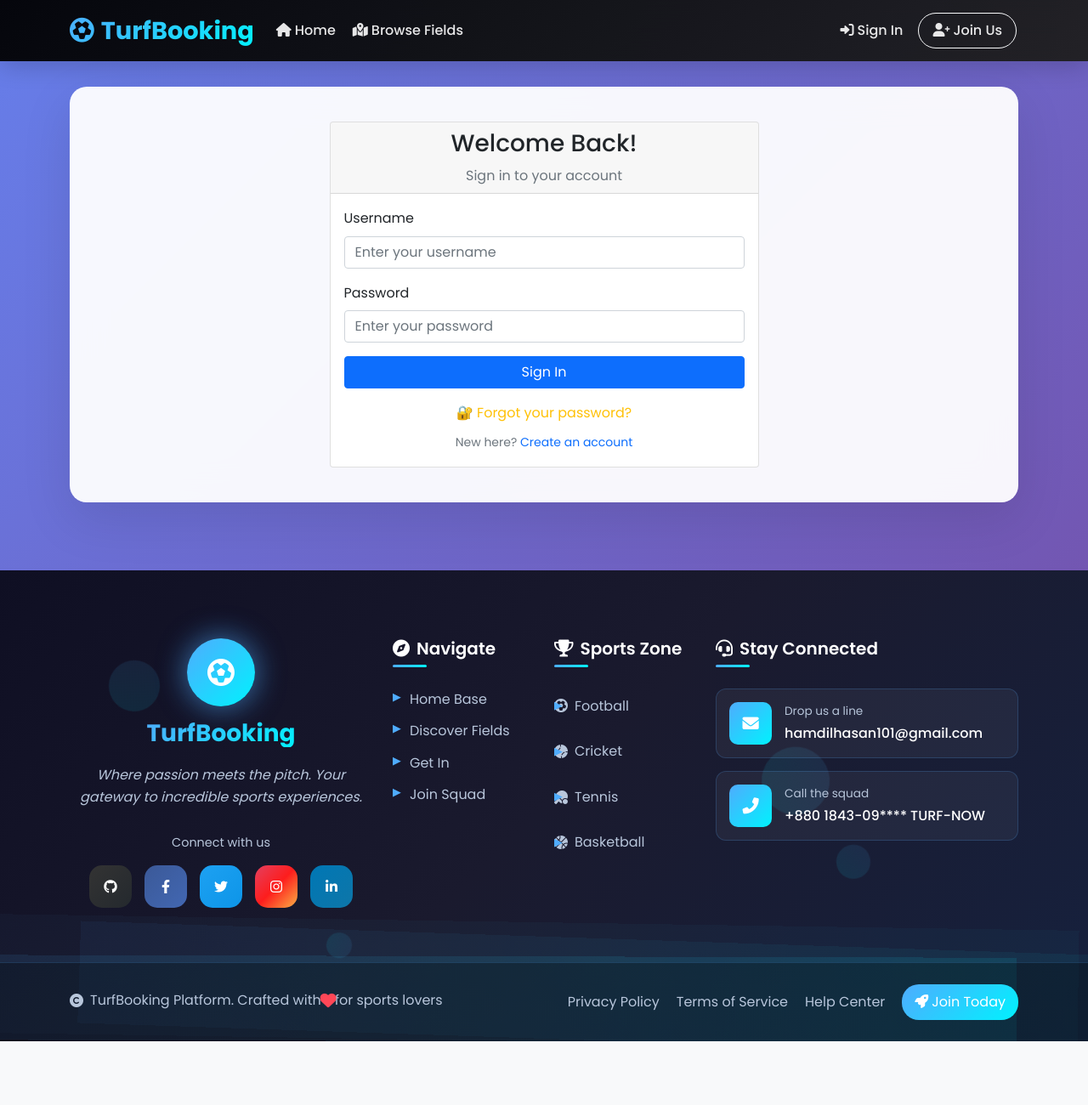
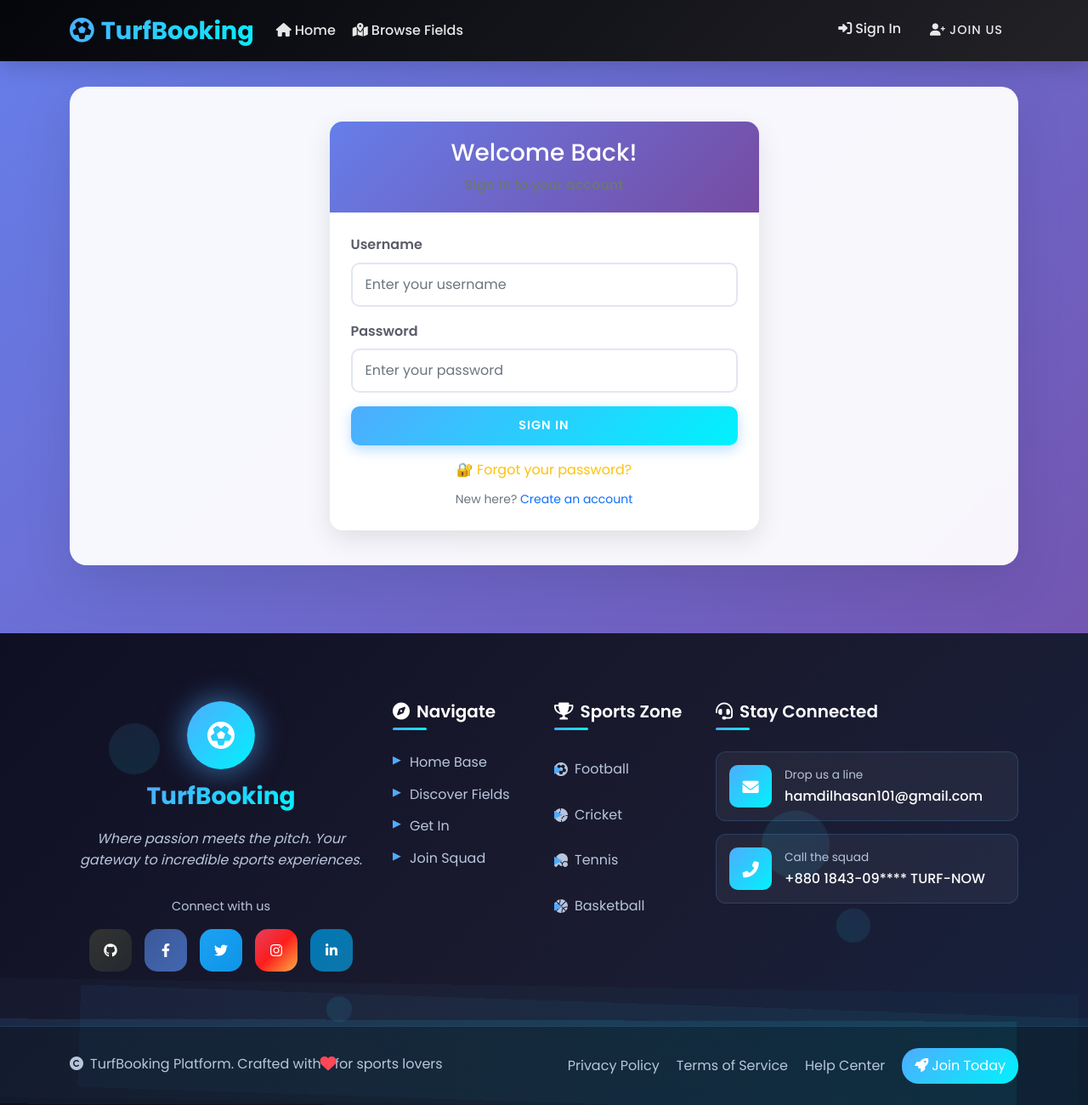
Before and after one commit to ENiGMA-101/Arena-Finder_book-my-field, a Django app: template accounts/templates/accounts/login.html in a window 1280 px wide. Shown: the whole page at 85% size. Before the commit the page ends 1225 px from the top, so only its background shows below. Run offline with Django 4.2, Linux system fonts and the light colour scheme; the template is opened without the code that fills it, so the values that code supplies are empty.

Commit message:
Add comprehensive styles for UI components
Added styles for cards, buttons, forms, alerts, badges, and tables.

```diff
--- a/static/css/style.css
+++ b/static/css/style.css
@@ -62,3 +62,218 @@ body {
     backdrop-filter: blur(20px);
     border: 1px solid rgba(255, 255, 255, 0.2);
 }
+/* Card Styles */
+.card {
+    border: none;
+    border-radius: 15px;
+    box-shadow: 0 10px 30px rgba(0, 0, 0, 0.1);
+    transition: all 0.3s ease;
+    overflow: hidden;
+    background: white;
+}
+
+.card:hover {
+    transform: translateY(-10px);
+    box-shadow: 0 20px 40px rgba(0, 0, 0, 0.15);
+}
+
+.card-header {
+    background: linear-gradient(135deg, #667eea, #764ba2);
+    color: white;
+    border: none;
+    padding: 20px;
+    font-weight: 600;
+}
+
+.card-body {
+    padding: 25px;
+}
+
+.card-img-top {
+    transition: all 0.3s ease;
+}
+
+.card:hover .card-img-top {
+    transform: scale(1.05);
+}
+
+/* Button Styles */
+.btn {
+    border: none;
+    border-radius: 10px;
+    font-weight: 600;
+    padding: 12px 30px;
+    transition: all 0.3s ease;
+    text-transform: uppercase;
+    letter-spacing: 1px;
+    font-size: 0.9rem;
+    position: relative;
+    overflow: hidden;
+}
+
+.btn:before {
+    content: '';
+    position: absolute;
+    top: 0;
+    left: -100%;
+    width: 100%;
+    height: 100%;
+    background: linear-gradient(90deg, transparent, rgba(255, 255, 255, 0.2), transparent);
+    transition: all 0.5s;
+}
+
+.btn:hover:before {
+    left: 100%;
+}
+
+.btn-primary {
+    background: linear-gradient(135deg, #4facfe 0%, #00f2fe 100%);
+    color: white;
+    box-shadow: 0 5px 15px rgba(79, 172, 254, 0.4);
+}
+
+.btn-primary:hover {
+    background: linear-gradient(135deg, #00f2fe 0%, #4facfe 100%);
+    box-shadow: 0 8px 25px rgba(79, 172, 254, 0.6);
+    transform: translateY(-2px);
+}
+
+.btn-secondary {
+    background: linear-gradient(135deg, #667eea 0%, #764ba2 100%);
+    color: white;
+    box-shadow: 0 5px 15px rgba(102, 126, 234, 0.4);
+}
+
+.btn-success {
+    background: linear-gradient(135deg, #4ecdc4 0%, #44a08d 100%);
+    color: white;
+}
+
+.btn-danger {
+    background: linear-gradient(135deg, #fd746c 0%, #ff9068 100%);
+    color: white;
+}
+
+.btn-warning {
+    background: linear-gradient(135deg, #f093fb 0%, #f5576c 100%);
+    color: white;
+}
+
+.btn-info {
+    background: linear-gradient(135deg, #4facfe 0%, #00f2fe 100%);
+    color: white;
+}
+/* Form Styles */
+.form-control {
+    border: 2px solid #e3e6f0;
+    border-radius: 10px;
+    padding: 12px 15px;
+    font-size: 1rem;
+    transition: all 0.3s ease;
+    background: rgba(255, 255, 255, 0.9);
+}
+
+.form-control:focus {
+    border-color: #4facfe;
+    box-shadow: 0 0 0 0.2rem rgba(79, 172, 254, 0.25);
+    background: white;
+}
+
+.form-label {
+    font-weight: 600;
+    color: #5a5c69;
+    margin-bottom: 8px;
+}
+
+.form-check-input:checked {
+    background-color: #4facfe;
+    border-color: #4facfe;
+}
+
+/* Alert Styles */
+.alert {
+    border: none;
+    border-radius: 10px;
+    padding: 15px 20px;
+    margin-bottom: 20px;
+    font-weight: 500;
+    animation: slideIn 0.5s ease;
+}
+@keyframes slideIn {
+    from {
+        opacity: 0;
+        transform: translateY(-20px);
+    }
+    to {
+        opacity: 1;
+        transform: translateY(0);
+    }
+}
+
+.alert-success {
+    background: linear-gradient(135deg, #d4edda, #c3e6cb);
+    color: #155724;
+    border-left: 4px solid #28a745;
+}
+
+.alert-danger {
+    background: linear-gradient(135deg, #f8d7da, #f5c6cb);
+    color: #721c24;
+    border-left: 4px solid #dc3545;
+}
+
+.alert-warning {
+    background: linear-gradient(135deg, #fff3cd, #ffeaa7);
+    color: #856404;
+    border-left: 4px solid #ffc107;
+}
+
+.alert-info {
+    background: linear-gradient(135deg, #d1ecf1, #bee5eb);
+    color: #0c5460;
+    border-left: 4px solid #17a2b8;
+}
+/* Badge Styles */
+.badge {
+    border-radius: 20px;
+    padding: 5px 10px;
+    font-weight: 500;
+    font-size: 0.75rem;
+}
+
+.bg-info {
+    background: linear-gradient(135deg, #4facfe, #00f2fe) !important;
+}
+
+.bg-success {
+    background: linear-gradient(135deg, #4ecdc4, #44a08d) !important;
+}
+
+.bg-warning {
+    background: linear-gradient(135deg, #f093fb, #f5576c) !important;
+}
+
+.bg-danger {
+    background: linear-gradient(135deg, #fd746c, #ff9068) !important;
+}
+/* Table Styles */
+.table {
+    background: white;
+    border-radius: 10px;
+    overflow: hidden;
+    box-shadow: 0 5px 15px rgba(0, 0, 0, 0.1);
+}
+
+.table thead th {
+    background: linear-gradient(135deg, #667eea, #764ba2);
+    color: white;
+    border: none;
+    font-weight: 600;
+    padding: 15px;
+}
+
+.table tbody td {
+    padding: 15px;
+    border: none;
+    border-bottom: 1px solid #e3e6f0;
+}
```
